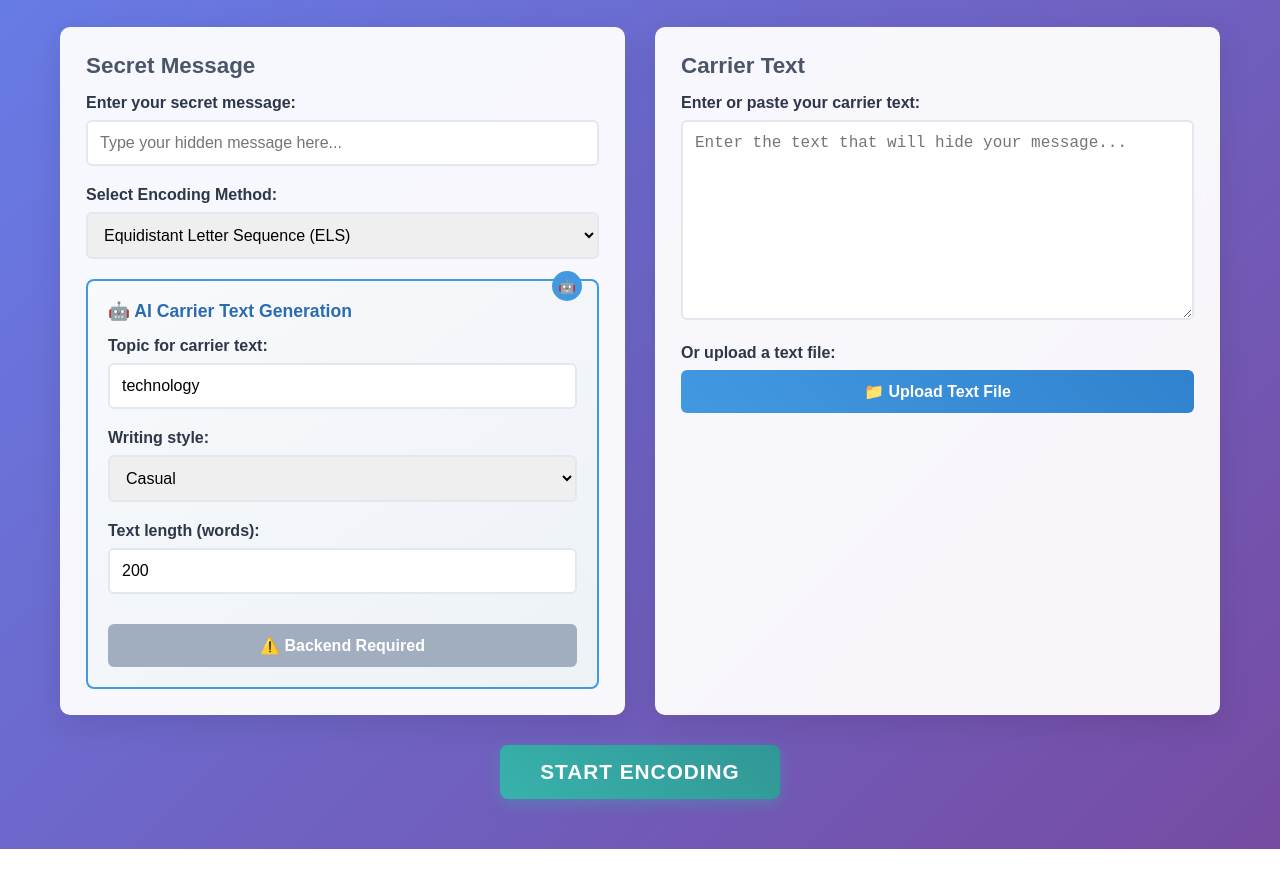
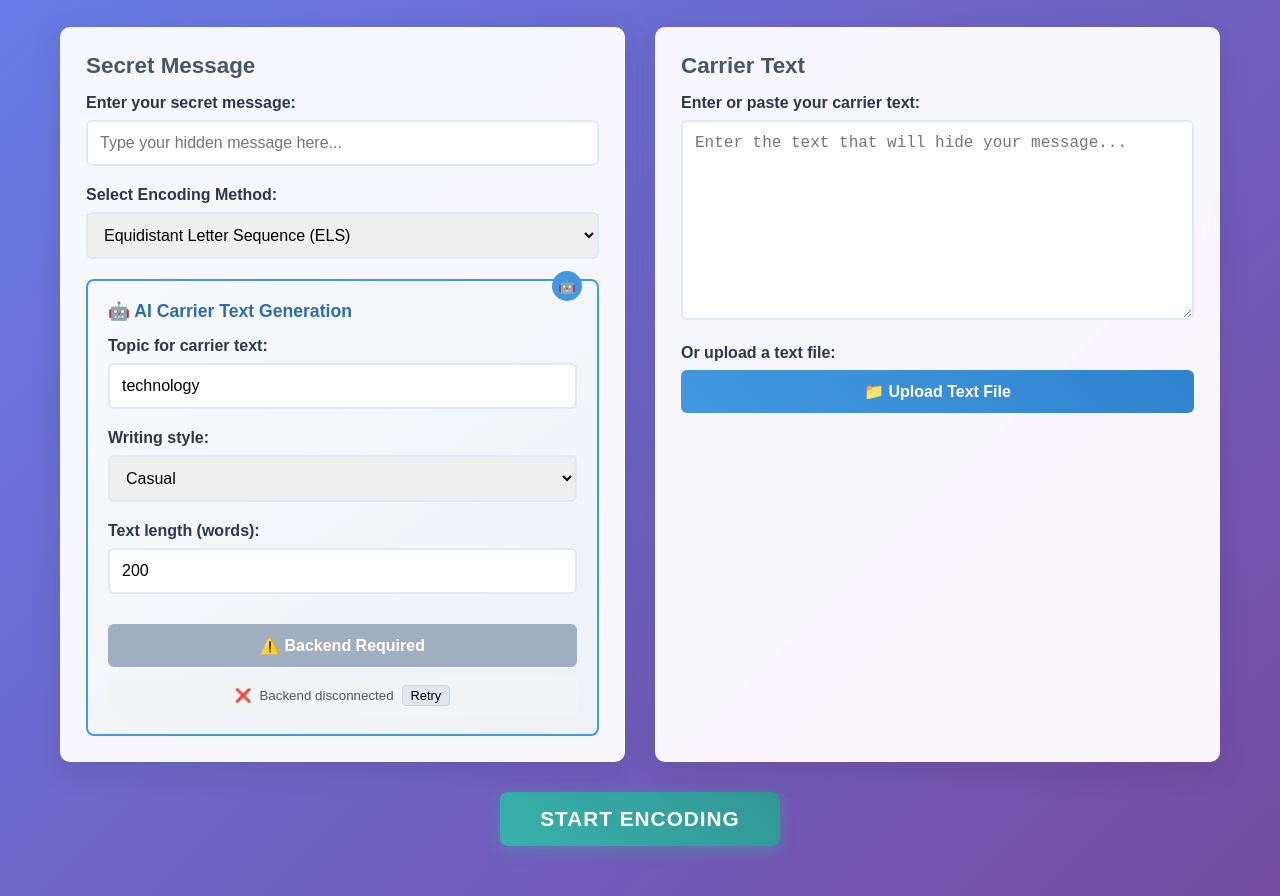
Before and after one commit to zaegomi/CodeVault, a website: page frontend/index.html in a window 1280 px wide. Shown: the part 120-1016 px from the top of the page. Before the commit the page ends 969 px from the top, so only its background shows below. Drawn offline with Linux system fonts and the light colour scheme; no server answers.

Commit message:
The AI Integration has been completely added.

```diff
--- a/frontend/index.html
+++ b/frontend/index.html
@@ -56,6 +56,14 @@
                     </div>
 
                     <button class="ai-generate-btn" id="generateAIText">🚀 Generate AI Carrier Text</button>
+
+                    <div class="backend-status" id="backendStatus">
+                        <small>
+                            <span id="statusIndicator">🔄</span>
+                            <span id="statusText">Checking backend connection...</span>
+                            <button class="retry-btn" id="retryConnection" style="display: none;">Retry</button>
+                        </small>
+                    </div>
                 </div>
             </div>
 
--- a/frontend/script.js
+++ b/frontend/script.js
@@ -21,6 +21,9 @@ class CodeVault {
         // NEW: AI text generation listener
         document.getElementById('generateAIText').addEventListener('click', () => this.generateAICarrierText());
 
+        // NEW: Backend retry listener
+        document.getElementById('retryConnection').addEventListener('click', () => this.checkBackendConnection());
+
         // Real-time validation
         document.getElementById('secretMessage').addEventListener('input', () => this.validateInputs());
         document.getElementById('carrierText').addEventListener('input', () => {
@@ -35,13 +38,20 @@ class CodeVault {
 
     async checkBackendConnection() {
         try {
+            console.log('Checking backend connection...');
             const response = await fetch(`${this.backendUrl}/api/health`);
             const data = await response.json();
 
+            console.log('Backend response:', data);
+
             if (data.status === 'OK') {
                 this.showBackendStatus('connected', data.openai_configured);
+                console.log('Backend connected successfully');
+            } else {
+                this.showBackendStatus('disconnected');
             }
         } catch (error) {
+            console.error('Backend connection failed:', error);
             this.showBackendStatus('disconnected');
             console.warn('Backend not available, using frontend-only mode');
         }
@@ -49,19 +59,35 @@ class CodeVault {
 
     showBackendStatus(status, aiConfigured = false) {
         const aiBtn = document.getElementById('generateAIText');
+        const statusIndicator = document.getElementById('statusIndicator');
+        const statusText = document.getElementById('statusText');
+        const retryBtn = document.getElementById('retryConnection');
+
+        console.log('Setting backend status:', status, 'AI configured:', aiConfigured);
+
         if (status === 'connected') {
             aiBtn.disabled = false;
+            statusIndicator.textContent = '✅';
+            retryBtn.style.display = 'none';
+
             if (aiConfigured) {
                 aiBtn.innerHTML = '🚀 Generate AI Carrier Text';
-                aiBtn.title = 'AI text generation available';
+                aiBtn.title = 'AI text generation available with OpenAI';
+                statusText.textContent = 'Backend connected - OpenAI ready';
             } else {
                 aiBtn.innerHTML = '🤖 Generate Template Text';
-                aiBtn.title = 'Backend available but OpenAI not configured - using fallback generation';
+                aiBtn.title = 'Backend available - using template generation (OpenAI not configured)';
+                statusText.textContent = 'Backend connected - Template mode';
             }
+            console.log('Backend status: Connected');
         } else {
             aiBtn.disabled = true;
             aiBtn.innerHTML = '⚠️ Backend Required';
             aiBtn.title = 'Backend server not available';
+            statusIndicator.textContent = '❌';
+            statusText.textContent = 'Backend disconnected';
+            retryBtn.style.display = 'inline-block';
+            console.log('Backend status: Disconnected');
         }
     }
 
@@ -283,6 +309,7 @@ class CodeVault {
         document.getElementById('resultsDiv').classList.add('hidden');
         document.getElementById('startBtn').disabled = true;
 
+        try {
             // Try backend first, fallback to frontend
             try {
                 const response = await fetch(`${this.backendUrl}/api/encode`, {
@@ -313,7 +340,6 @@ class CodeVault {
             // Fallback to frontend encoding
             await new Promise(resolve => setTimeout(resolve, 1000));
 
-        try {
             let result;
             switch (method) {
                 case 'els':
@@ -341,6 +367,7 @@ class CodeVault {
         } catch (error) {
             this.showError(error.message);
         } finally {
+            // ALWAYS hide loading and re-enable button, regardless of success or failure
             document.getElementById('loadingDiv').classList.add('hidden');
             document.getElementById('startBtn').disabled = false;
         }
--- a/frontend/styles.css
+++ b/frontend/styles.css
@@ -147,9 +147,39 @@ textarea {
     transition: all 0.3s ease;
     width: 100%;
     margin-top: 10px;
-    position: relative;
-    overflow: hidden;
 }
+
+/* Backend Status Styling */
+.backend-status {
+    margin-top: 10px;
+    padding: 8px;
+    background: rgba(243, 244, 246, 0.8);
+    border-radius: 4px;
+    text-align: center;
+}
+
+.backend-status small {
+    display: flex;
+    align-items: center;
+    justify-content: center;
+    gap: 8px;
+    color: #4a5568;
+}
+
+.retry-btn {
+    background: #e2e8f0;
+    border: 1px solid #cbd5e0;
+    border-radius: 4px;
+    padding: 2px 8px;
+    font-size: 0.8rem;
+    cursor: pointer;
+    transition: all 0.2s ease;
+}
+
+.retry-btn:hover {
+    background: #cbd5e0;
+}
+
 
 .ai-generate-btn:hover {
     background: linear-gradient(45deg, #3182ce, #2c5282);
```
Also changed, not shown: backend/server.js (+5 -3 lines). Lines whose indentation alone changed are shown as unchanged.
